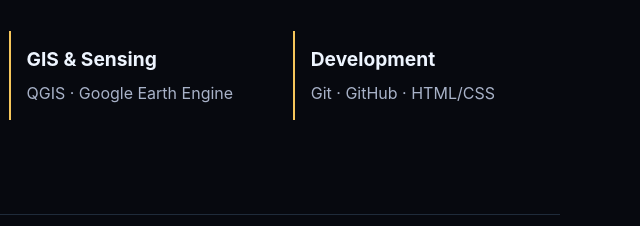
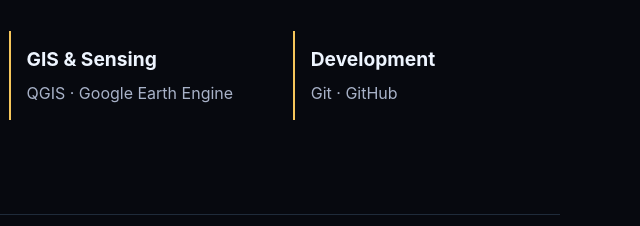
Before and after one commit to subinjosephleon/PROFILE, a plain HTML site: page index.html in a window 1280 px wide. Shown: the part 1486-1712 px from the top of the page, 640-1280 px from the left. Drawn offline with Linux system fonts and the light colour scheme.

Commit message:
after taking the  html css

```diff
--- a/index.html
+++ b/index.html
@@ -38,7 +38,7 @@
   <main id="top">
     <section class="hero"><div><div class="eyebrow">Mission Control / Portfolio</div><h1>J. Subin<br><span>Joseph Leon</span></h1><p class="lead">ECE student, curious builder, and future technology entrepreneur. I explore the space where electronics, remote sensing, embedded systems, and software meet.</p><div class="actions"><a class="button" href="#projects">Explore projects</a><a class="button ghost" href="https://github.com/subinjosephleon" target="_blank" rel="noreferrer">View GitHub ↗</a></div></div><div class="orbit" aria-label="Animated digital globe"><div class="core"></div><i class="sat"></i><i class="sat two"></i></div></section>
     <section id="about"><div class="section-top"><div><div class="eyebrow">01 / About</div><h2>Always learning.<br>Always building.</h2></div><p>I am an Electronics and Communication Engineering student at Thiagarajar College of Engineering. I enjoy learning new technologies through hands-on work—from PCB design and Arduino to satellite-data analysis and web development. My long-term goal is to start a company that creates useful technology for real-world problems.</p></div><div class="grid"><article class="card"><h3>Education</h3><p><b>B.E. Electronics &amp; Communication Engineering</b><br>Thiagarajar College of Engineering<br><span class="small">CGPA: 8.22</span></p></article><article class="card"><h3>Schooling</h3><p>Kanchi Sri Sankara Academy Matric Hr. Sec. School<br><span class="small">Class XII: 91.8% · Class X: 80.6%</span></p></article><article class="card"><h3>Interests</h3><p class="small">Gaming · Editing · Photography · Music · Problem solving · Learning new technologies</p></article></div></section>
-    <section id="skills"><div class="section-top"><div><div class="eyebrow">02 / Toolkit</div><h2>Skills &amp; systems</h2></div><p>A cross-disciplinary toolkit for turning ideas into working engineering projects.</p></div><div class="grid skills"><article class="skill"><h3>Programming</h3><p>C · Python · SQL · MATLAB</p></article><article class="skill"><h3>Electronics</h3><p>PCB Design · KiCad · Arduino</p></article><article class="skill"><h3>GIS &amp; Sensing</h3><p>QGIS · Google Earth Engine</p></article><article class="skill"><h3>Development</h3><p>Git · GitHub · HTML/CSS</p></article></div></section>
+    <section id="skills"><div class="section-top"><div><div class="eyebrow">02 / Toolkit</div><h2>Skills &amp; systems</h2></div><p>A cross-disciplinary toolkit for turning ideas into working engineering projects.</p></div><div class="grid skills"><article class="skill"><h3>Programming</h3><p>C · Python · SQL · MATLAB</p></article><article class="skill"><h3>Electronics</h3><p>PCB Design · KiCad · Arduino</p></article><article class="skill"><h3>GIS &amp; Sensing</h3><p>QGIS · Google Earth Engine</p></article><article class="skill"><h3>Development</h3><p>Git · GitHub </p></article></div></section>
     <section id="projects"><div class="section-top"><div><div class="eyebrow">03 / Build log</div><h2>Selected projects</h2></div><p>Projects at the intersection of electronics, geospatial data, and software.</p></div><div class="grid">
       <article class="card"><h3>Villupuram Drought Monitoring</h3><p class="small">Vegetation Condition Index (VCI) analysis using MODIS satellite imagery for drought monitoring.</p><span class="tag">Google Earth Engine</span><span class="tag">QGIS</span><span class="tag">JavaScript</span><span class="tag">MODIS</span></article>
       <article class="card"><h3>Air Quality Mapping</h3><p class="small">Aerosol Optical Depth analysis using satellite data to study air pollution across Tamil Nadu districts.</p><span class="tag">Sentinel-5P</span><span class="tag">MODIS</span><span class="tag">QGIS</span><span class="tag">GEE</span></article>
```
